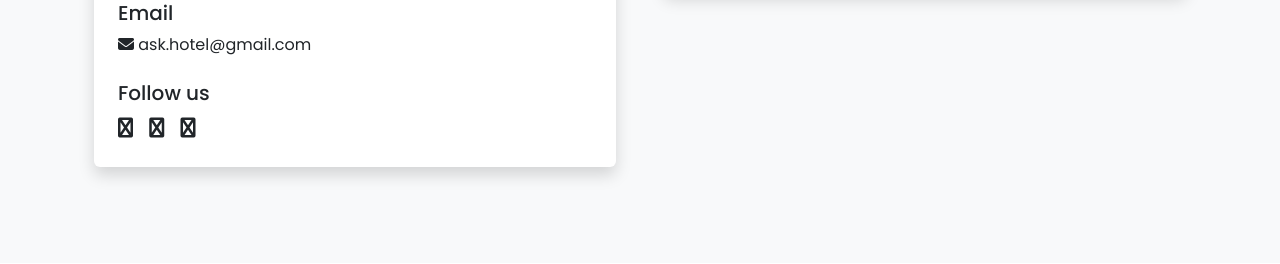
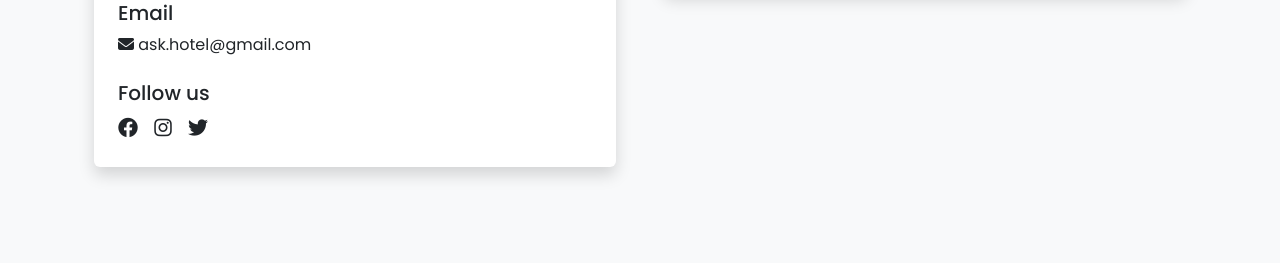
Before and after one commit to thebladiuz/DSY, a PHP site: page /contact-us.php in a window 1280 px wide. Shown: the part 806-1070 px from the top of the page. Run offline with PHP 8.4, Linux system fonts and the light colour scheme.

Commit message:
Update contact-us.php

```diff
--- a/contact-us.php
+++ b/contact-us.php
@@ -34,13 +34,13 @@
               <a href="mailto: ask.hotel@gmail.com" class="d-inline-block text-decoration-none text-dark"><i class="fa fa-envelope"></i> ask.hotel@gmail.com</a>
               <h5 class="mt-4">Follow us</h5>
               <a href="#"class="d-inline-block text-dark fs-5 me-2">
-                <i class="fa fa-facebook me-1"></i>
+                <i class="fa-brands fa-facebook me-1"></i>
               </a>
               <a href="#"class="d-inline-block text-dark fs-5 me-2">
-                <i class="fa fa-instagram me-1"></i>
+                <i class="fa-brands fa-instagram me-1"></i>
               </a>
               <a href="#"class="d-inline-block text-dark fs-5 me-2">
-                <i class="fa fa-twitter me-1"></i>
+                <i class="fa-brands fa-twitter me-1"></i>
               </a>
           </div>
         </div>
```
